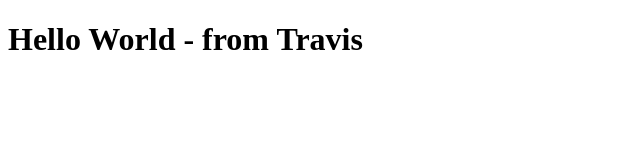
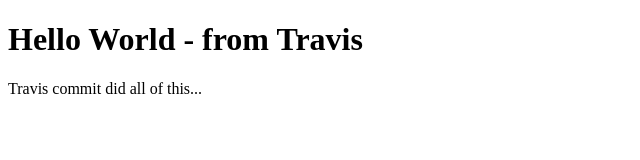
Before and after one commit to GIOkafor/travisDep, a website: page index.html in a window 1280 px wide. Shown: the whole page, without its empty margins (0-640 px from the left). Drawn offline with Linux system fonts and the light colour scheme.

Commit message:
2nd travis commit

```diff
--- a/index.html
+++ b/index.html
@@ -6,5 +6,7 @@
   </head>
   <body>
   <h1>Hello World - from Travis</h1>
+
+  <p>Travis commit did all of this...</p>
   </body>
 </html>
```
